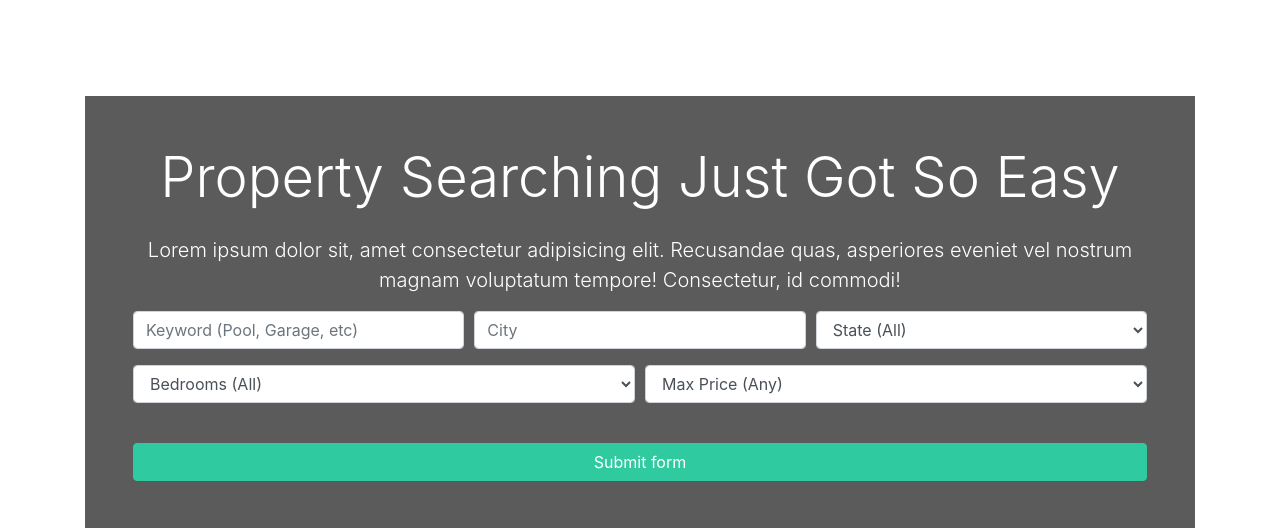
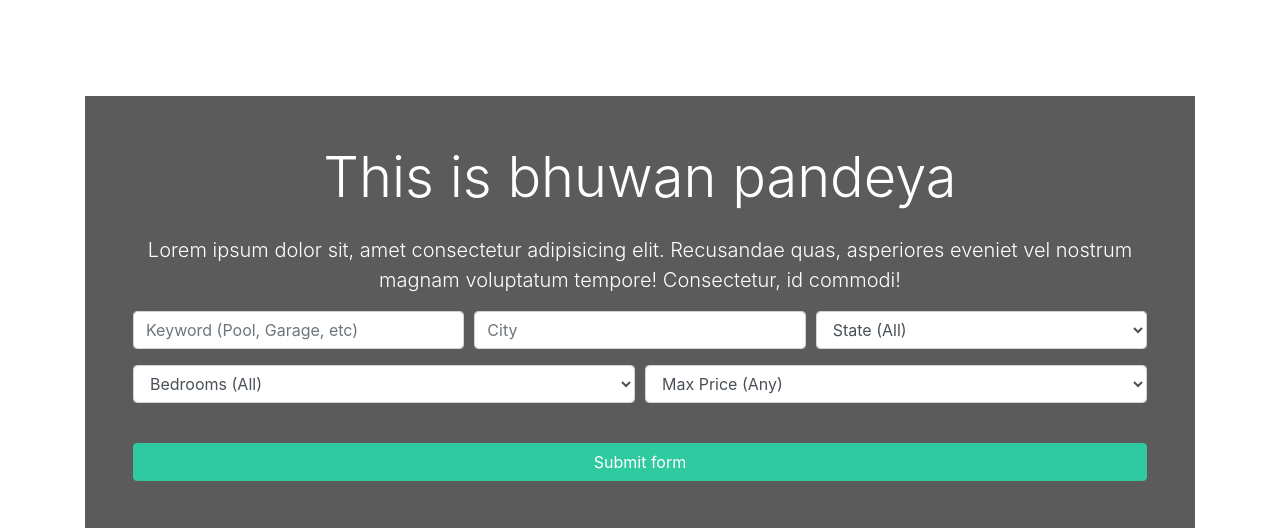
Before and after one commit to bhuwanpandeya/real_estate, a Django app: page / in a window 1280 px wide. Shown: the part 128-656 px from the top of the page. Run offline with Django 3.2, Linux system fonts and the light colour scheme; some libraries are stand-ins or nearby versions.

Commit message:
by bhuwan pandeya

```diff
--- a/templates/pages/index.html
+++ b/templates/pages/index.html
@@ -6,7 +6,7 @@
           <div class="home-search p-5">
             <div class="overlay p-5">
               <h1 class="display-4 mb-4">
-                Property Searching Just Got So Easy
+                This is bhuwan pandeya
               </h1>
               <p class="lead">Lorem ipsum dolor sit, amet consectetur adipisicing elit. Recusandae quas, asperiores eveniet vel nostrum magnam
                 voluptatum tempore! Consectetur, id commodi!</p>
```
Also changed, not shown: README.md.
